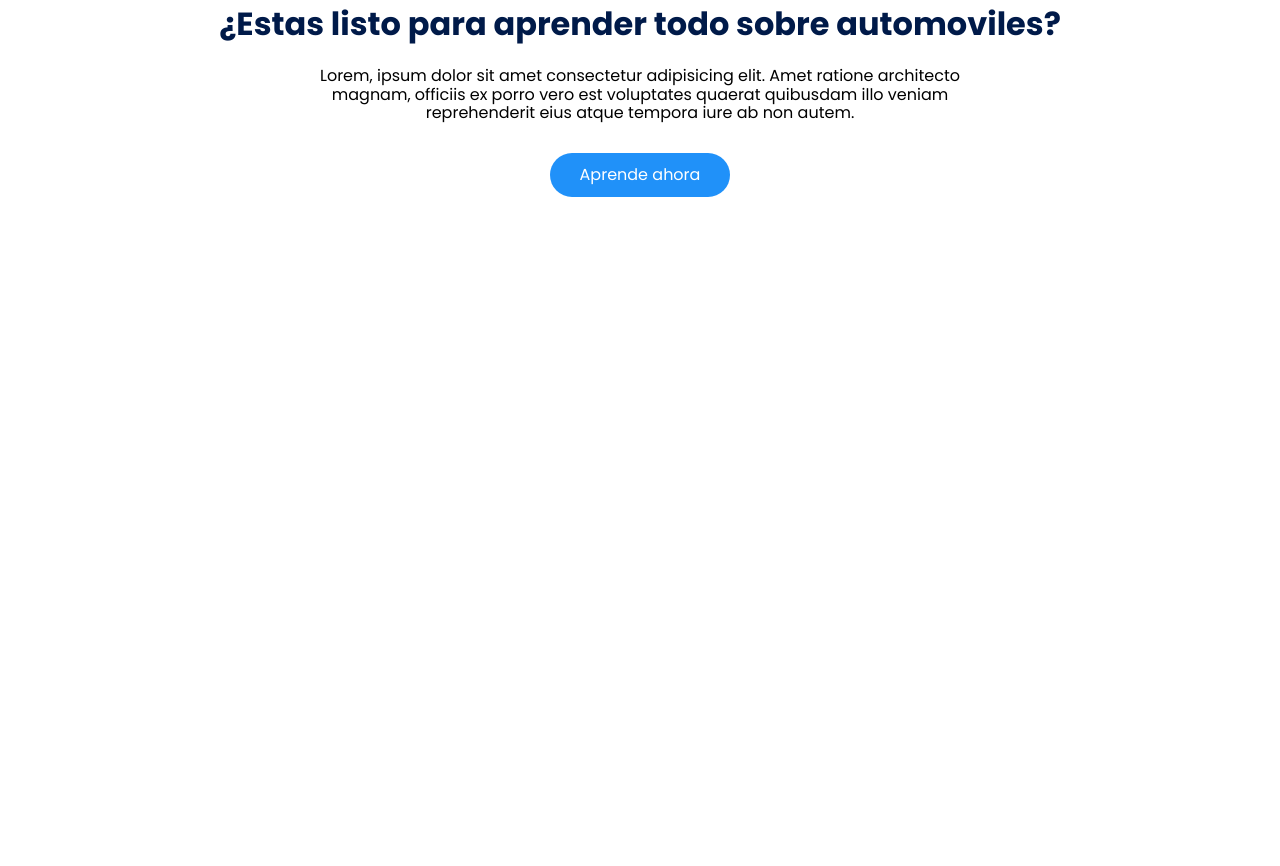
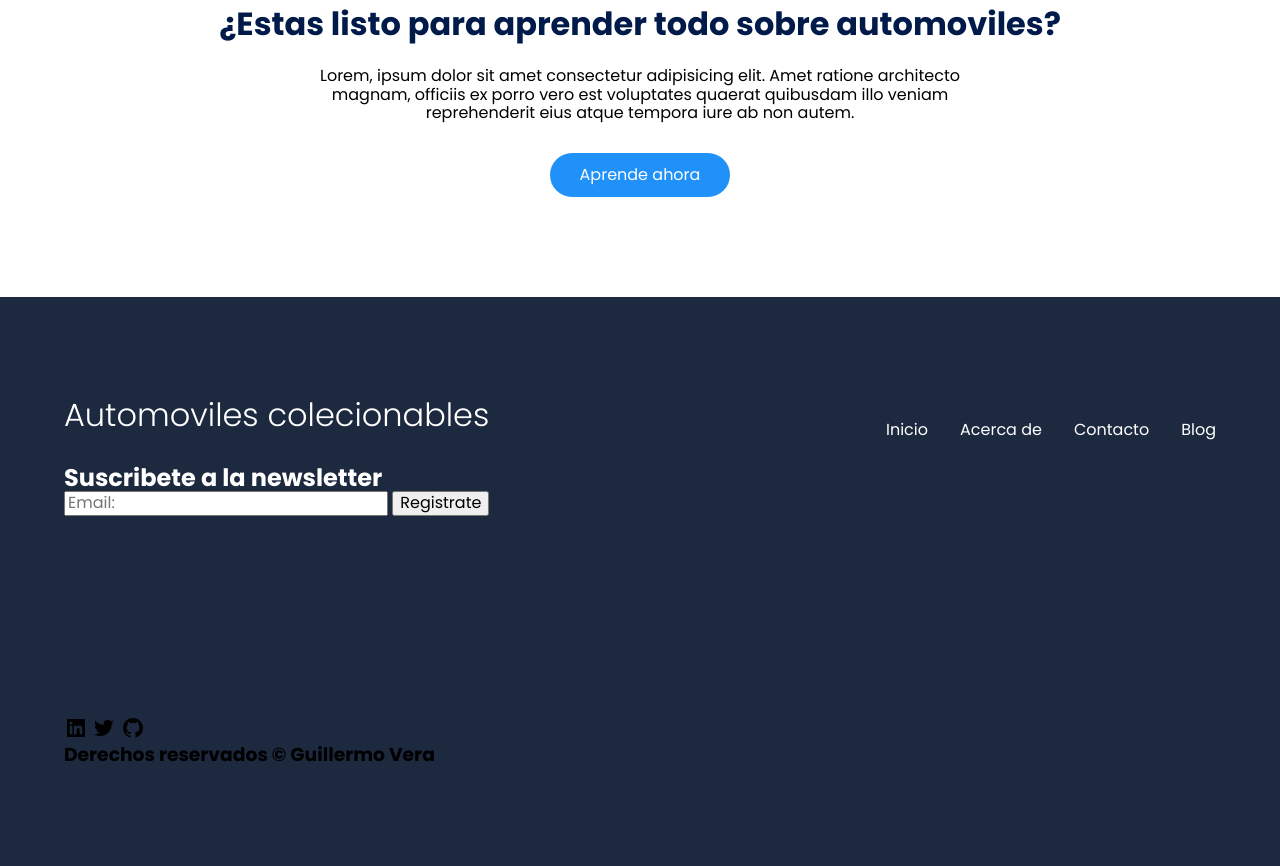
Before and after one commit to andrz-zack/Landing-page, a plain HTML site: page index.html in a window 1280 px wide. Shown: the part 3620-4486 px from the top of the page. Before the commit the page ends 3917 px from the top, so only its background shows below. Drawn offline with Linux system fonts and the light colour scheme.

Commit message:
Realizando los estilos en la parte de footer

```diff
--- a/css/styles.css
+++ b/css/styles.css
@@ -370,3 +370,16 @@ overflow: hidden;
     margin: 0 auto;
     margin-bottom: 30px;
 }
+
+/* footer */
+.footer{
+    background-color: #1D293F;
+}
+.footer__title{
+    font-weight: 300;
+    font-size: 2rem;
+    margin-bottom: 30px;
+}
+.footer__title, .footer__newsletter{
+    color: #fff;
+}
--- a/index.html
+++ b/index.html
@@ -268,6 +268,51 @@
                         <a href="#" class="cta">Aprende ahora</a>
                     </section>
                 </section>
+
     </main>
+
+        <!-- la parte del footer comienza aqui -->
+        <footer class="footer">
+            <section class="footer__container container">
+                <nav class="nav nav--footer">
+                    <h2 class="footer__title">Automoviles colecionables</h2>
+
+                    <ul class="nav__link nav__link--footer">
+                        <li class="nav__items">
+                            <a href="#" class="nav__links">Inicio</a>
+                        </li>
+                        <li class="nav__items">
+                            <a href="#" class="nav__links">Acerca de</a>
+                        </li>
+                        <li class="nav__items">
+                            <a href="#" class="nav__links">Contacto</a>
+                        </li>
+                        <li class="nav__items">
+                            <a href="#" class="nav__links">Blog</a>
+                        </li>
+                    </ul>
+                </nav>
+
+                <form class="footer__form" >
+                    <h2 class="footer__newsletter">Suscribete a la newsletter</h2>
+                    <div class="footer__inputs">
+                        <input type="email" placeholder="Email:" class="footer__input" name="_replyto">
+                        <input type="submit" value="Registrate" class="footer__submit">
+                    </div>
+                </form>
+            </section>
+
+            <section class="footer__copy container">
+                <div class="footer__social">
+                    <a href="https://www.linkedin.com/in/guillermo-vera-944bb3197/" class="footer__icons" target="_blank"><img src="./img/linkedin.svg" class="footer__img"></a>
+                    <a href="https://twitter.com/AndrzZack" class="footer__icons"><img src="./img/tweet.svg" class="footer__img"></a>
+                    <a href="https://github.com/andrz-zack" class="footer__icons" target="_blank"><img src="./img/github.svg" class="footer__img"></a>
+                </div>
+
+                <h3 class="footer__copyright">Derechos reservados &copy; Guillermo Vera</h3>
+            </section>
+        </footer>
+
+
 </body>
 </html>
```
Also changed, not shown: img/github.svg (added).
